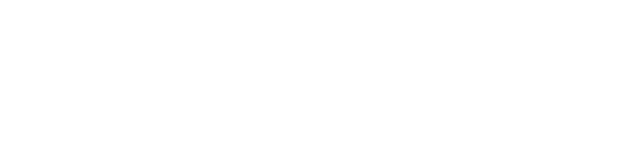
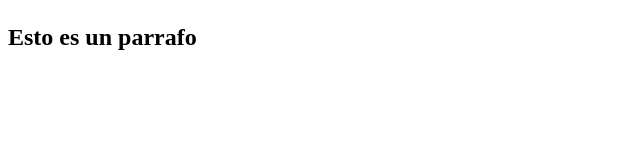
Before and after one commit to rcs-cea2011/pagina-web, a plain HTML site: page index.html in a window 1280 px wide. Shown: the whole page, without its empty margins (0-640 px from the left). Drawn offline with Linux system fonts and the light colour scheme.

Commit message:
parrafo
agregado párrafo

```diff
--- a/index.html
+++ b/index.html
@@ -11,7 +11,7 @@
 
 
 			<body>
-
+					<h2><p>Esto es un parrafo</p></h2>
 
 
 			</body>
```
